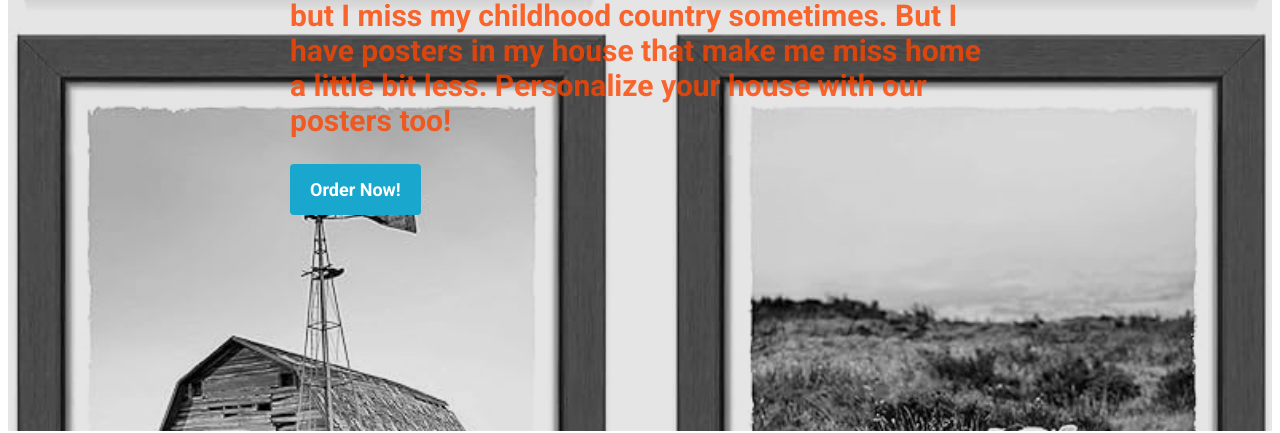
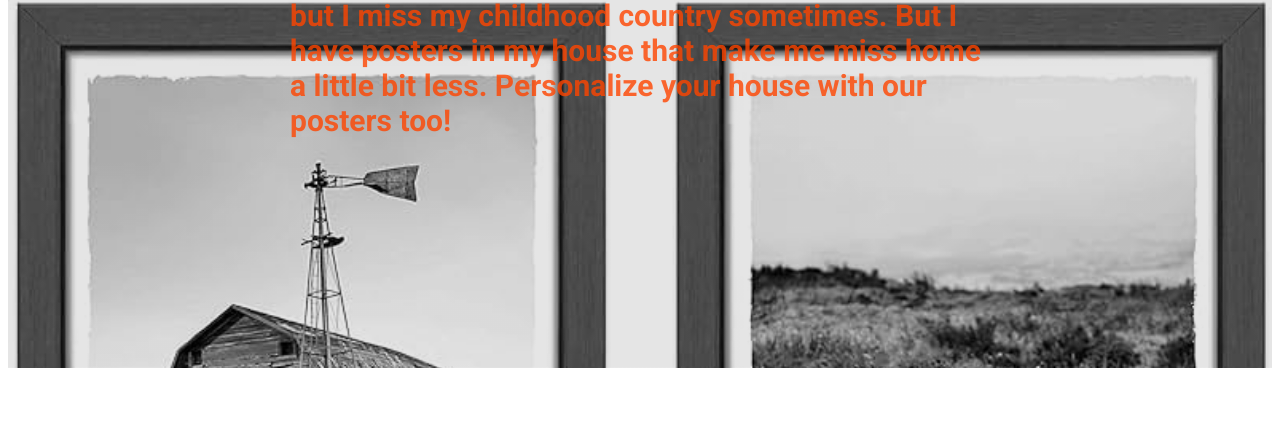
Before and after one commit to Chadibosquin/Landing-Page-Chadi, a plain HTML site: page index.html in a window 1280 px wide. Shown: the part 396-829 px from the top of the page. Drawn offline with Linux system fonts and the light colour scheme; a script that the page names is missing.

Commit message:
Updated index.html

```diff
--- a/index.html
+++ b/index.html
@@ -11,7 +11,6 @@
   	  <div class="container">
   	  	<h1>We create poster that makes you feel home</h1>
   	  	<h2>Personally, I am extremely happy to live in France but I miss my childhood country sometimes. But I have posters in my house that make me miss home a little bit less. Personalize your house with our posters too!</h2>
-  	  	 <a href="https://74n0s64n1uw.typeform.com/to/MsOYND21" class="btn-blue">Order Now!</a>
   	  </div>
   	</div>
 
```
